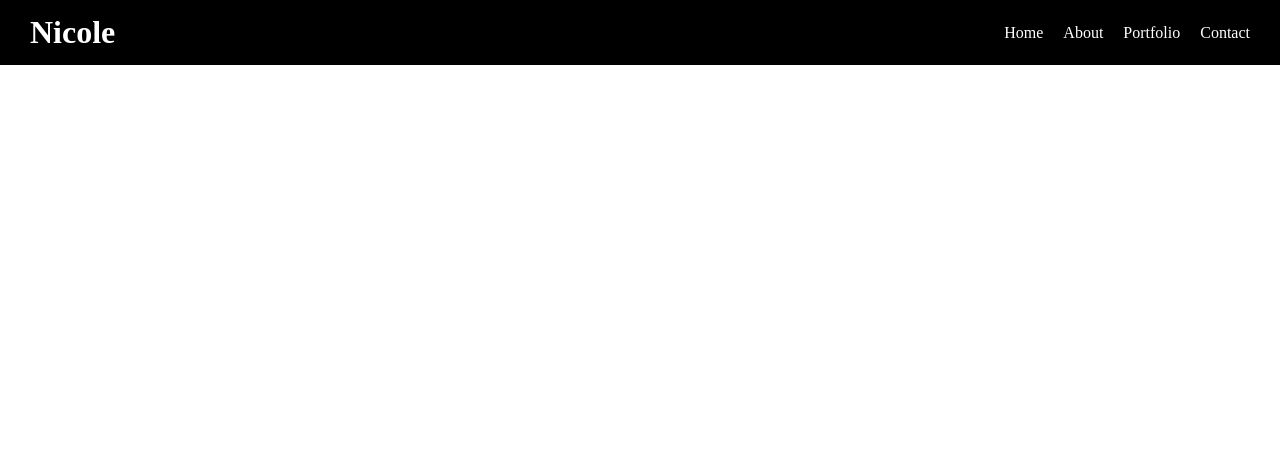
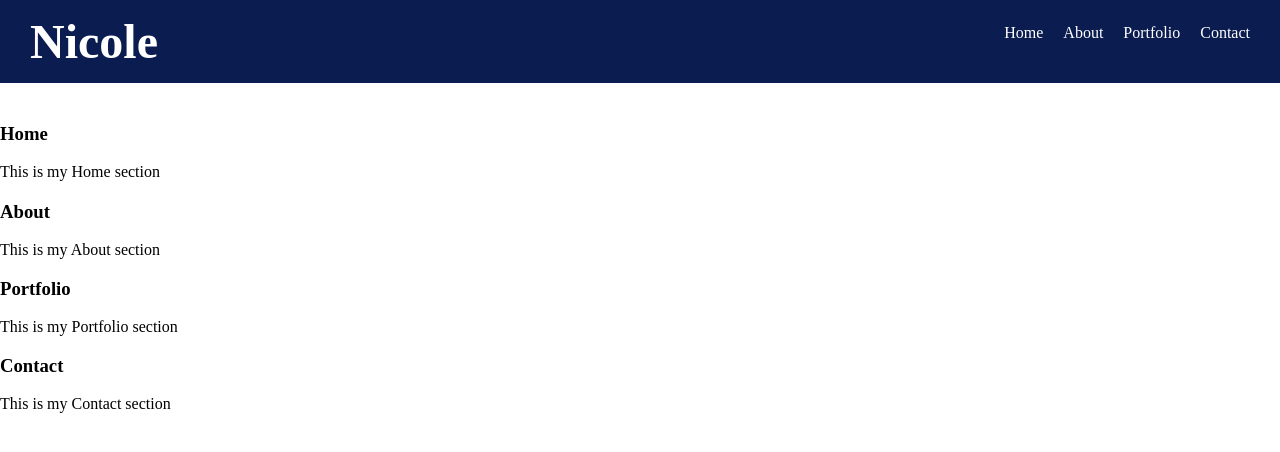
Before and after one commit to nicpagan/Portoflio-Software-Engineering, a plain HTML site: page index.html in a window 1280 px wide. Drawn offline with nearby package versions, Linux system fonts and the light colour scheme.

Commit message:
edited files

```diff
--- a/index.html
+++ b/index.html
@@ -14,12 +14,36 @@
       <h1>Nicole</h1>
       <nav>
         <ul id="menu">
-          <li><a href="#">Home</a></li>
-          <li><a href="#">About</a></li>
-          <li><a href="#">Portfolio</a></li>
-          <li><a href="#">Contact</a></li>
+          <li><a href="#home">Home</a></li>
+          <li><a href="#about">About</a></li>
+          <li><a href="#portolio">Portfolio</a></li>
+          <li><a href="#contact">Contact</a></li>
         </ul>
       </nav>
     </header>
   </body>
+  <main>
+	<section id="home">
+		<!-- All the Home section can be placed here. -->
+		<h3>Home</h3>
+		<p>This is my Home section</p>
+	  </section>
+	  <section id="about">
+		<!-- All the About section can be placed here. -->
+		<h3>About</h3>
+		<p>This is my About section</p>
+
+	  </section>
+	  <section id="portfolio">
+		<!-- All the Portfolio section can be placed here. -->
+		<h3>Portfolio</h3>
+		<p>This is my Portfolio section</p>
+
+	  </section>
+	  <section id="contact">
+		<!-- All the Contact section can be placed here. -->
+		<h3>Contact</h3>
+		<p>This is my Contact section</p>
+
+  </main>
 </html>
--- a/style.css
+++ b/style.css
@@ -4,7 +4,7 @@ body {
 
   header {
     /* Sets background color to black */
-    background-color: #000;
+    background-color: #0B1C51;
     /* Adds 40 px of space under the header so that
     the main content isn't so close to the navigation */
     margin-bottom: 40px;
@@ -12,6 +12,8 @@ body {
 
   /* The header h1 selector targets the title of your document. */
   header h1 {
+    /* font size for mobile */
+    font-size: 52px;
     /* sets text color to white */
     color: #fff;
     /* centers text */
@@ -50,6 +52,8 @@ body {
 
   /* targets the anchor tag (link) of the list items within the unordered list that is within the header's nav container. */
   header nav ul li a {
+    /* set font to Montserrat */
+    font-family: Montserrat;
     /* The link color is white. */
     color: #fff;
     /* Removes the underline from the link. */
@@ -79,6 +83,8 @@ body {
     }
 
     header h1 {
+     /* font size for desktop*/
+     font-size: 48px;
       /* sets 14px margin above and below h1 and sets 0px of margin the left and right  */
       margin: 14px 0;
       /* removes or sets 0px of padding above h1 */
```
